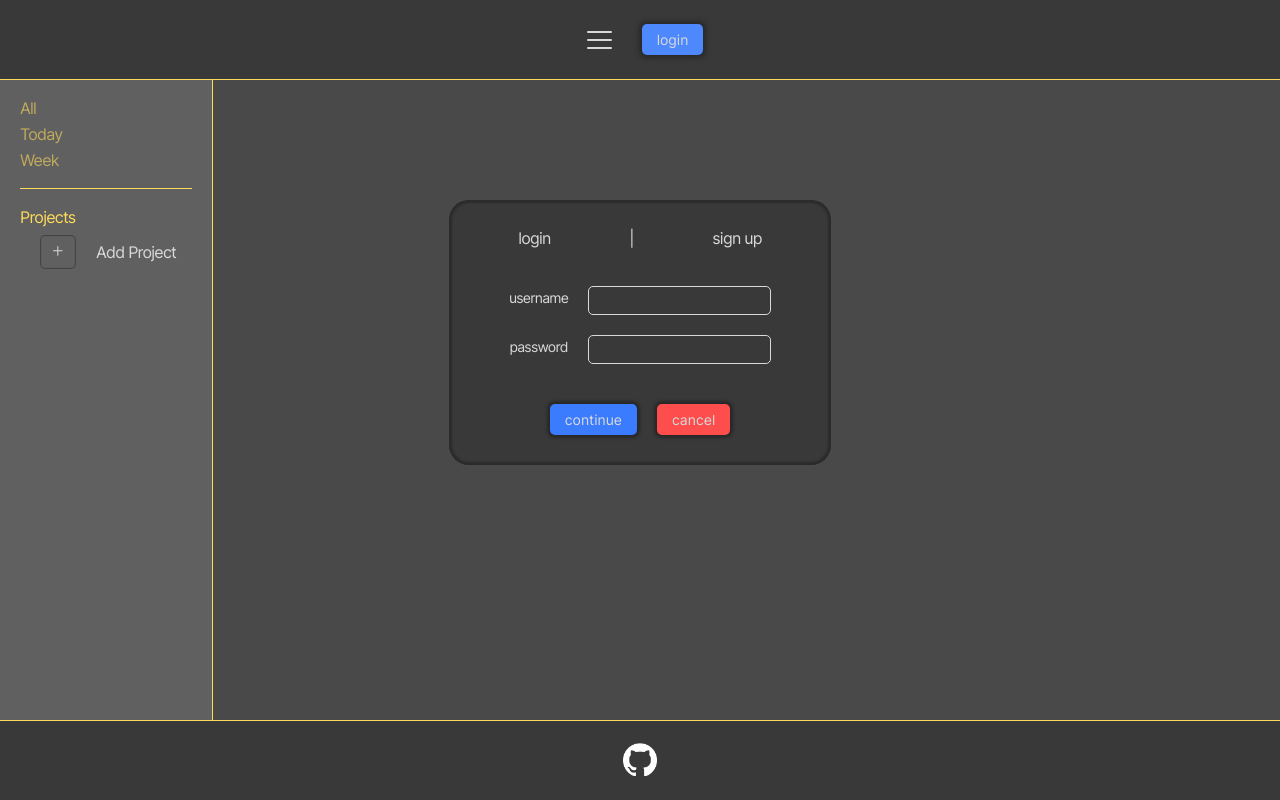
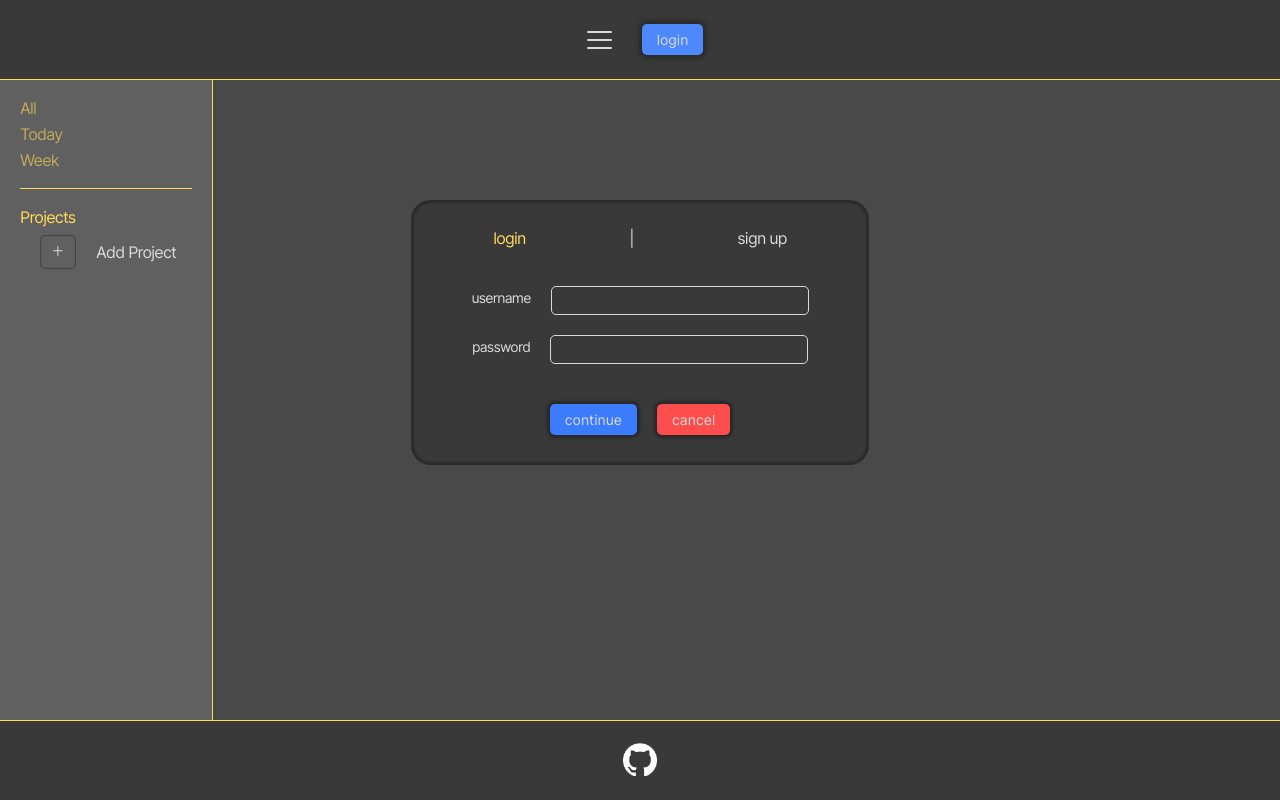
Before and after one commit to j-mcQueen/tasklister, a React (Create React App) app: page / in a window 1280 px wide. Both pictures are taken after a click on the button "login". Built offline with nearby package versions, Linux system fonts and the light colour scheme; the HTML template or start-up script is replaced by a standard one.

Commit message:
Highlight active modal form

```diff
--- a/src/App.css
+++ b/src/App.css
@@ -39,6 +39,12 @@ header, footer {
   z-index: 1;
   width: 100%;
   padding: 10px;
+}
+
+input {
+  font-family: "Inter";
+  font-size: 16px;
+  letter-spacing: -0.75px;
 }
 
 .modal {
--- a/src/components/header/Header.js
+++ b/src/components/header/Header.js
@@ -27,7 +27,7 @@ export default function Header({prev, next}) {
                         updater={setIsActive}
                     />
                     :
-                    <></> // null in JSX
+                    <></>
             }
         </header>
     )
--- a/src/components/header/Login.js
+++ b/src/components/header/Login.js
@@ -1,5 +1,4 @@
 export default function Login({current, updater}) {
-    // TODO blur background on click
     return (
         <div id="wrap">
             <button
--- a/src/components/header/forms/Modal.js
+++ b/src/components/header/forms/Modal.js
@@ -11,6 +11,8 @@ export default function Modal({current, updater}) {
     return (
         <div id="modal" className="modal">
             <Tabs
+                current={current}
+                inputs={inputs}
                 setter={setInputs}
             />
 
--- a/src/components/header/forms/Tabs.js
+++ b/src/components/header/forms/Tabs.js
@@ -1,15 +1,24 @@
-export default function Tabs({setter}) {
+export default function Tabs({setter, current, inputs}) {
     return (
         <div id="tabs">
             <span
-                className="hoverable"
-                onClick={() => setter(0)}>login</span>
+                onClick={() => setter(0)}
+                style={{
+                    color: inputs === 0 ? "#ffdb5a" : "#d9d9d9"
+                }}>
+                    login
+            </span>
 
             <span>|</span>
 
             <span
-                className="hoverable"
-                onClick={() => setter(1)}>sign up</span>
+                onClick={() => setter(1)}
+                style={{
+                    color: inputs === 1 ? "#ffdb5a" : "#d9d9d9"
+                }}
+                >
+                    sign up
+            </span>
         </div>
     )
 }
```
Also changed, not shown: src/App.js (+0 -11 lines), src/components/sidebar/Projects.js (+11 -2 lines), 1 other file (tests, documents, lock files or other folders).
